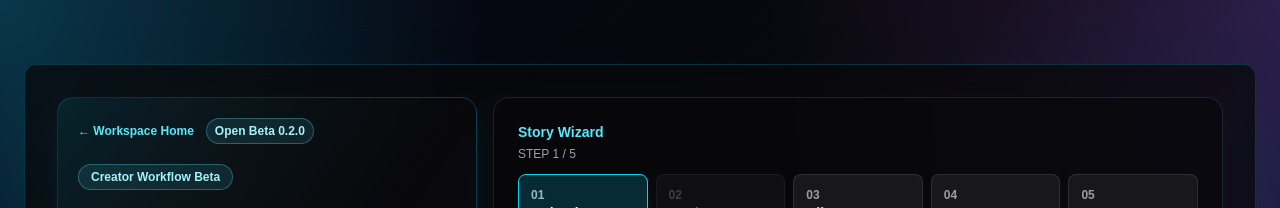
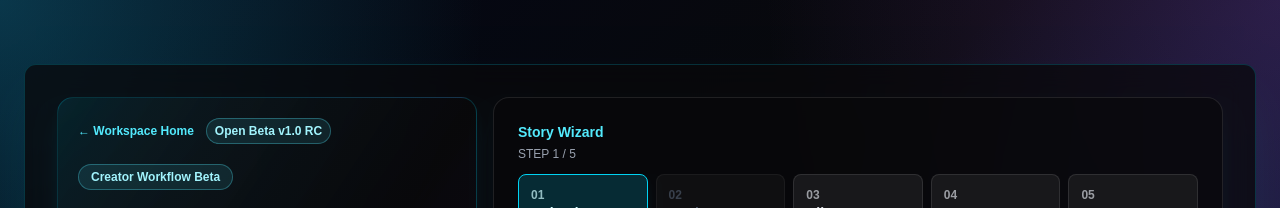
Before and after one commit to hiro042355/easyslice-ai, a Next.js app: page / in a window 1280 px wide. Shown: the top 208 px of the page. Built offline with nearby package versions, Linux system fonts and the light colour scheme.

Commit message:
Finalize Open Beta v1 RC labels

```diff
--- a/app/analytics/page.tsx
+++ b/app/analytics/page.tsx
@@ -193,7 +193,7 @@ export default function AnalyticsDashboardPage() {
                   <p className="text-xs font-semibold uppercase tracking-[0.18em] text-gray-500">
                     Build Version
                   </p>
-                  <p className="mt-2 text-2xl font-black text-white">Open Beta 0.2.0</p>
+                  <p className="mt-2 text-2xl font-black text-white">Open Beta v1.0 RC</p>
                 </div>
 
                 <div className="rounded-2xl border border-white/10 bg-white/[0.04] p-4">
--- a/app/auth/page.tsx
+++ b/app/auth/page.tsx
@@ -9,7 +9,7 @@ export default function AuthPage() {
           <div className="flex min-h-[360px] flex-col justify-between rounded-2xl border border-white/10 bg-white/[0.04] p-7 shadow-2xl shadow-cyan-950/30 backdrop-blur-xl sm:p-10 lg:min-h-[640px]">
             <div>
               <div className="mb-10 inline-flex items-center gap-2 rounded-full border border-cyan-300/20 bg-cyan-300/10 px-3 py-1 text-xs font-semibold uppercase tracking-[0.24em] text-cyan-200">
-                Open Beta 0.2.0
+                Open Beta v1.0 RC
               </div>
 
               <h1 className="text-4xl font-black tracking-tight text-white sm:text-5xl lg:text-6xl">
@@ -97,7 +97,7 @@ export default function AuthPage() {
                   フィードバックを送る
                 </a>
 
-                <p>Open Beta 0.2.0 / Build 0.x</p>
+                <p>Open Beta v1.0 RC / Build 0.x</p>
               </div>
             </div>
           </div>
--- a/app/guide/page.tsx
+++ b/app/guide/page.tsx
@@ -204,7 +204,7 @@ export default function GuidePage() {
 
           <p className="text-sm leading-6 text-gray-300">
             Creator Styleは、字幕付き動画を少し目立たせるための演出設定です。
-            Open Beta 0.2.0では、字幕サイズと簡易アニメーションをCreator Styleに応じて反映します。
+            Open Beta v1.0 RCでは、字幕サイズと簡易アニメーションをCreator Styleに応じて反映します。
           </p>
 
           <div className="mt-4 grid gap-3 sm:grid-cols-2">
--- a/app/landing/page.tsx
+++ b/app/landing/page.tsx
@@ -13,7 +13,7 @@ export default function LandingPage() {
               </p>
 
               <span className="rounded-full border border-cyan-300/20 bg-cyan-300/10 px-3 py-1 text-xs font-semibold text-cyan-200">
-                Open Beta 0.2.0
+                Open Beta v1.0 RC
               </span>
             </div>
 
--- a/app/page.tsx
+++ b/app/page.tsx
@@ -1289,7 +1289,7 @@ const downloadThumbnail = async (clipIndex: number) => {
       ← Workspace Home
     </a>
     <span className="rounded-full border border-cyan-300/30 bg-cyan-300/10 px-2 py-1 text-cyan-200">
-      Open Beta 0.2.0
+      Open Beta v1.0 RC
     </span>
   </div>
 
```
